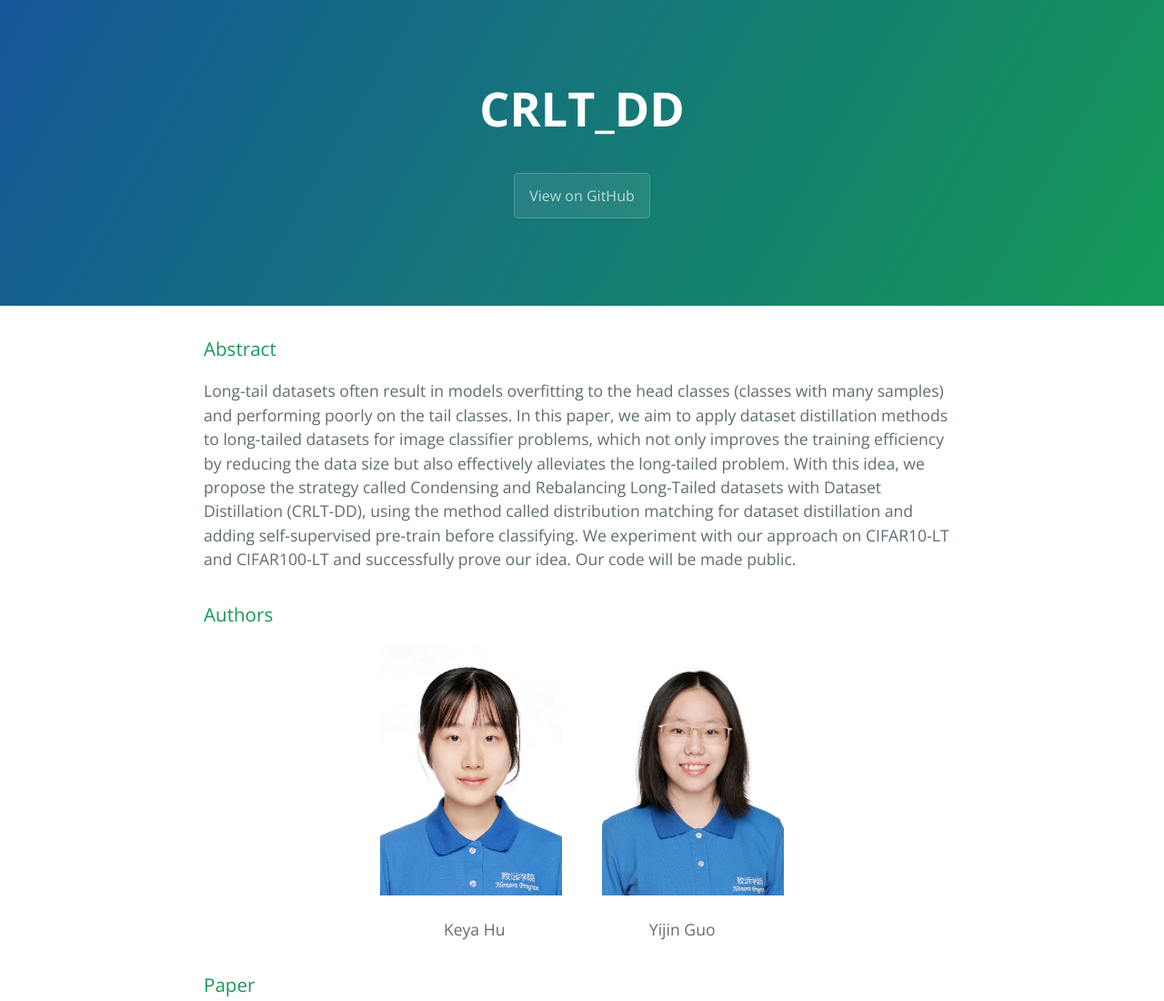
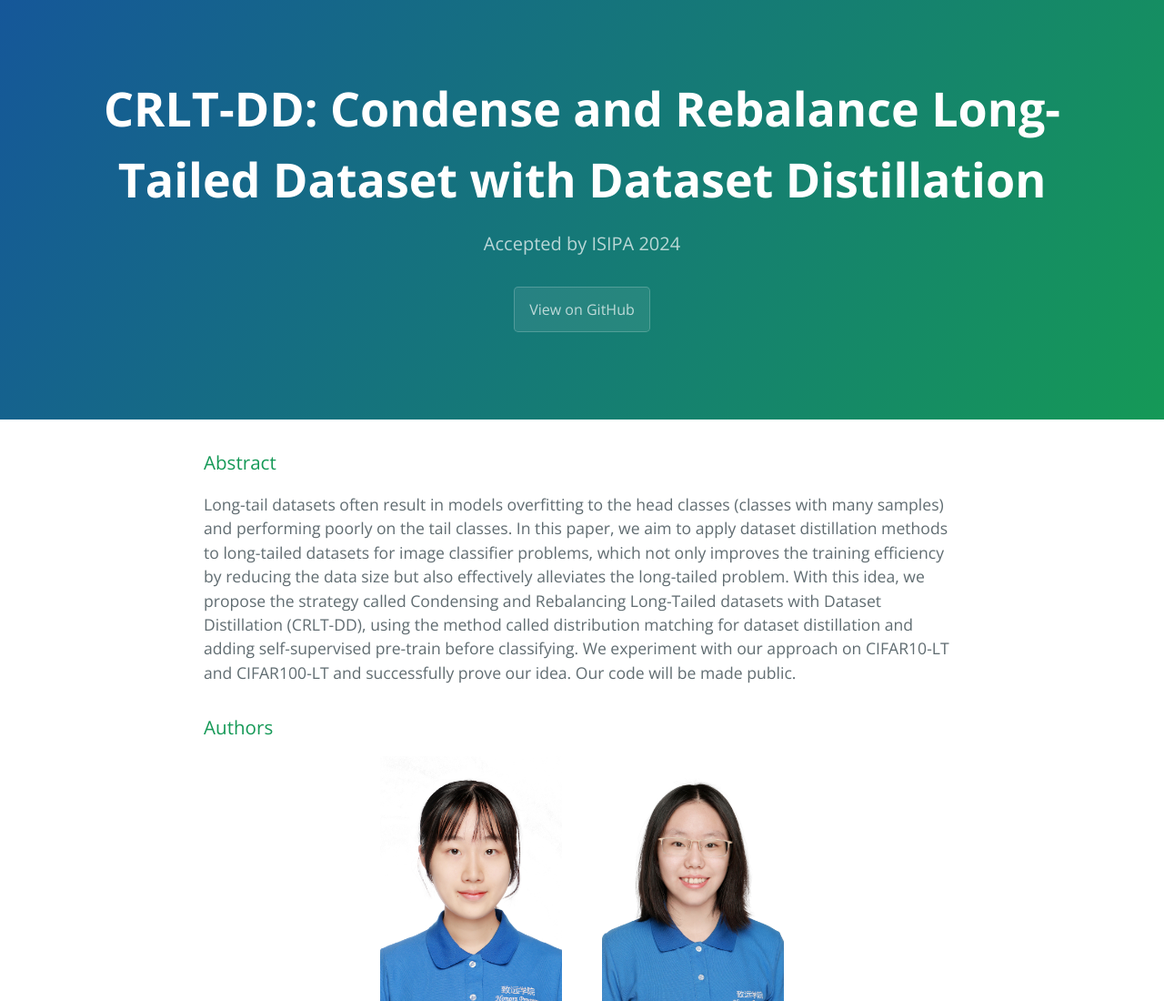
Before and after one commit to CV-H-G-R-group/CRLT_DD, a plain HTML site: page index.html in a window 1280 px wide. Shown: the top 1100 px of the page at 91% size. Drawn offline with nearby package versions, Linux system fonts and the light colour scheme.

Commit message:
update title

```diff
--- a/index.html
+++ b/index.html
@@ -21,8 +21,8 @@
   </head>
   <body>
     <section class="page-header">
-      <h1 class="project-name">CRLT_DD</h1>
-      <h2 class="project-tagline"></h2>
+      <h1 class="project-name">CRLT-DD: Condense and Rebalance Long-Tailed Dataset with Dataset Distillation</h1>
+      <h2 class="project-tagline"> Accepted by ISIPA 2024</h2>
       <a href="https://github.com/CV-H-G-R-group/Long-tailed-Data-Distillation" class="btn">View on GitHub</a>
 
     </section>
```
